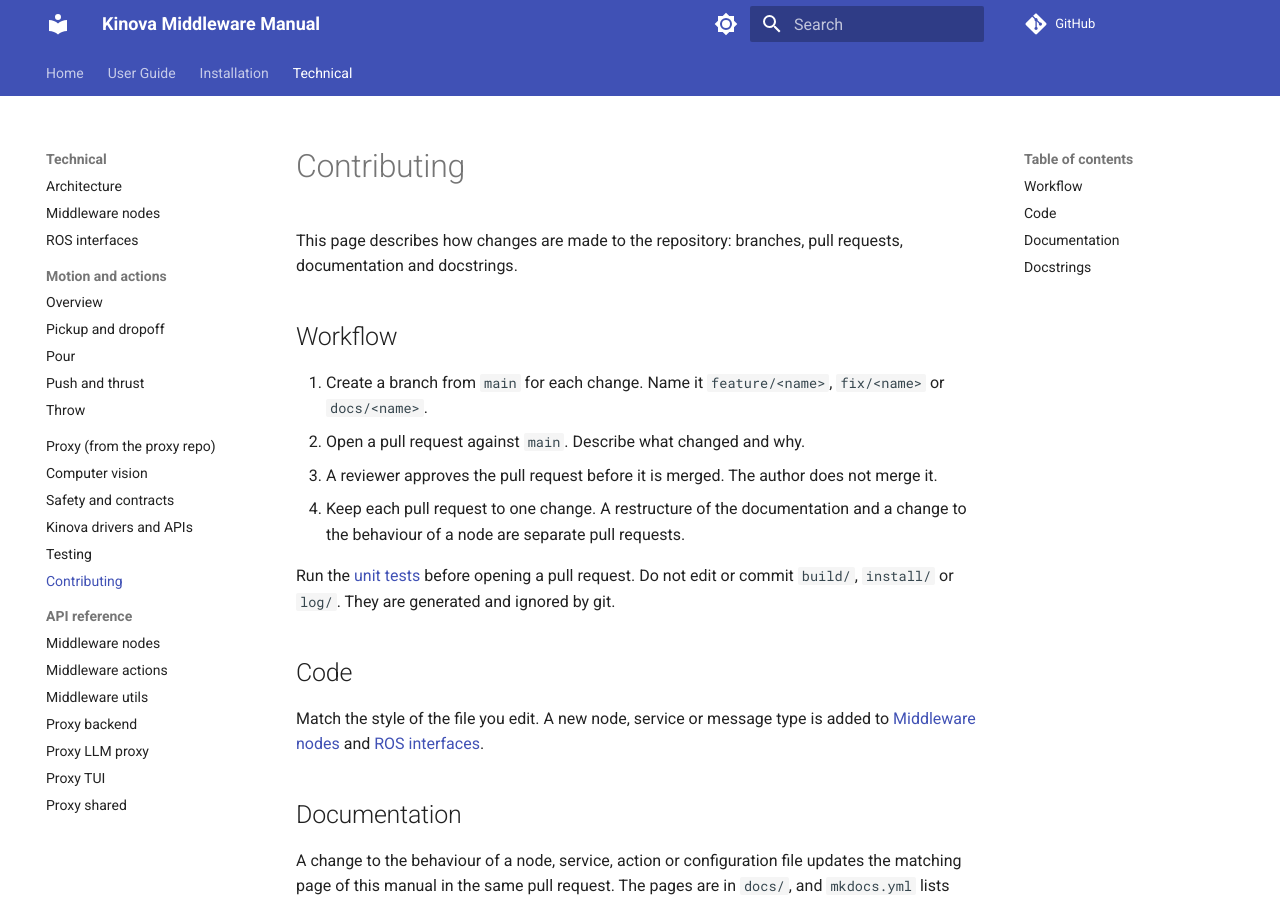
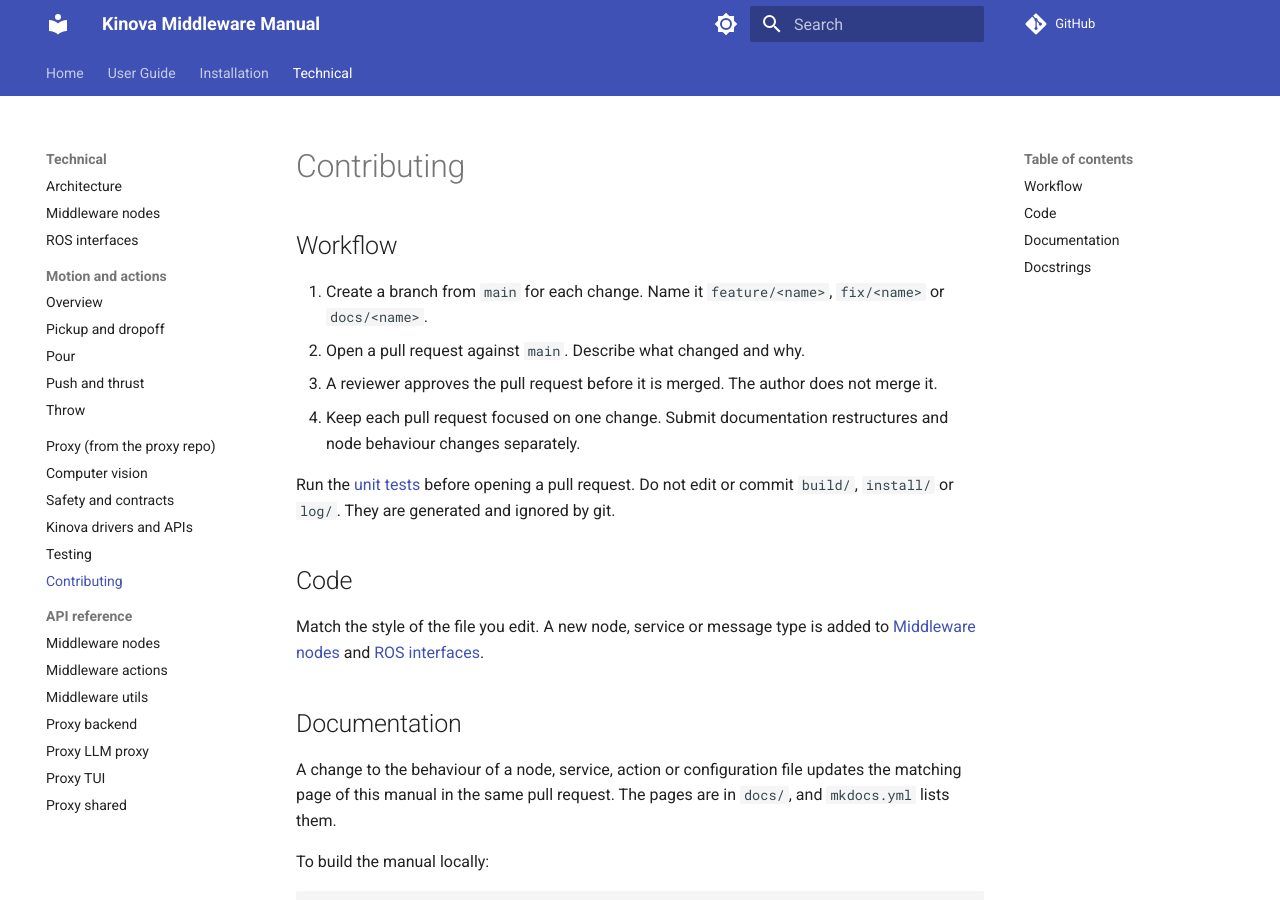
Before and after one commit to Jeremy-Allan/ROS2-middleware, an MkDocs documentation site: the page built from docs/technical/contributing.md, in a window 1280 px wide and 900 px high. Built offline with MkDocs 1.6.1 and Material for MkDocs 9.7.7, drawn with Linux system fonts in a browser that asks for light colours; comment, search, counter and statistics services are not loaded.

Commit message:
Update contributing.md

```diff
--- a/docs/technical/contributing.md
+++ b/docs/technical/contributing.md
@@ -1,13 +1,11 @@
 # Contributing
-
-This page describes how changes are made to the repository: branches, pull requests, documentation and docstrings.
 
 ## Workflow
 
 1. Create a branch from `main` for each change. Name it `feature/<name>`, `fix/<name>` or `docs/<name>`.
 2. Open a pull request against `main`. Describe what changed and why.
 3. A reviewer approves the pull request before it is merged. The author does not merge it.
-4. Keep each pull request to one change. A restructure of the documentation and a change to the behaviour of a node are separate pull requests.
+4. Keep each pull request focused on one change. Submit documentation restructures and node behaviour changes separately.
 
 Run the [unit tests](testing.md#unit-tests) before opening a pull request. Do not edit or commit `build/`, `install/` or `log/`. They are generated and ignored by git.
 
```
